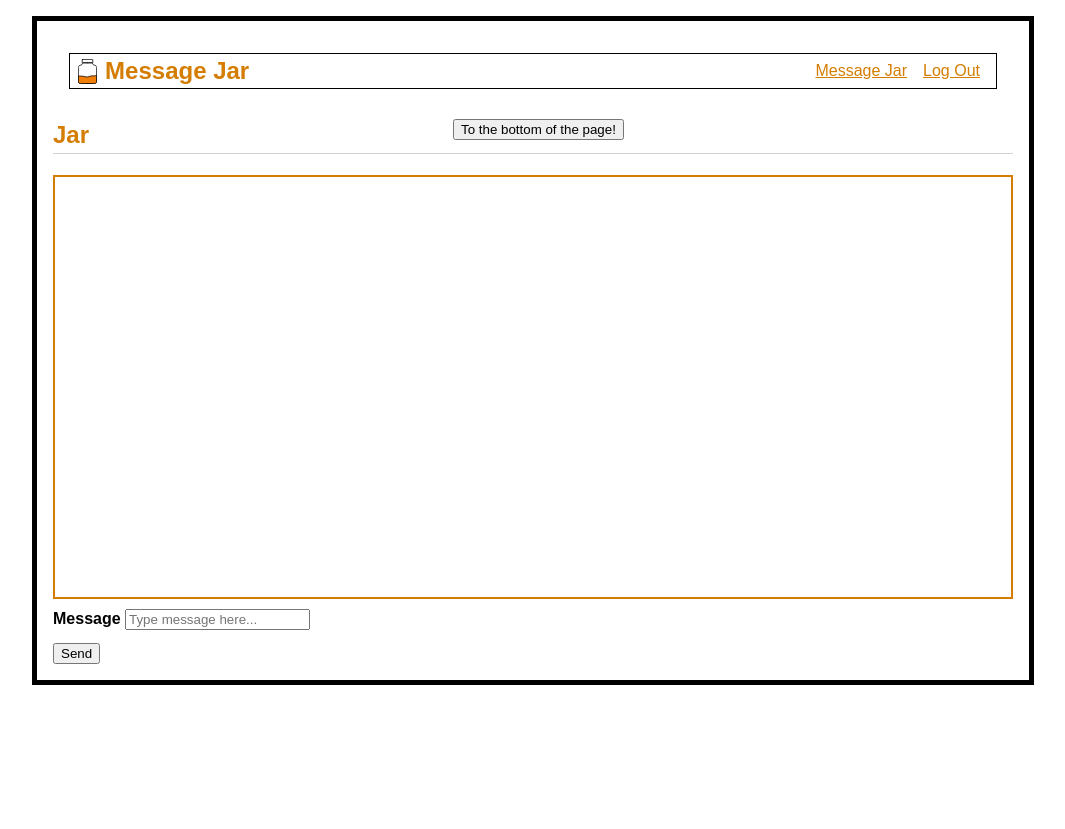
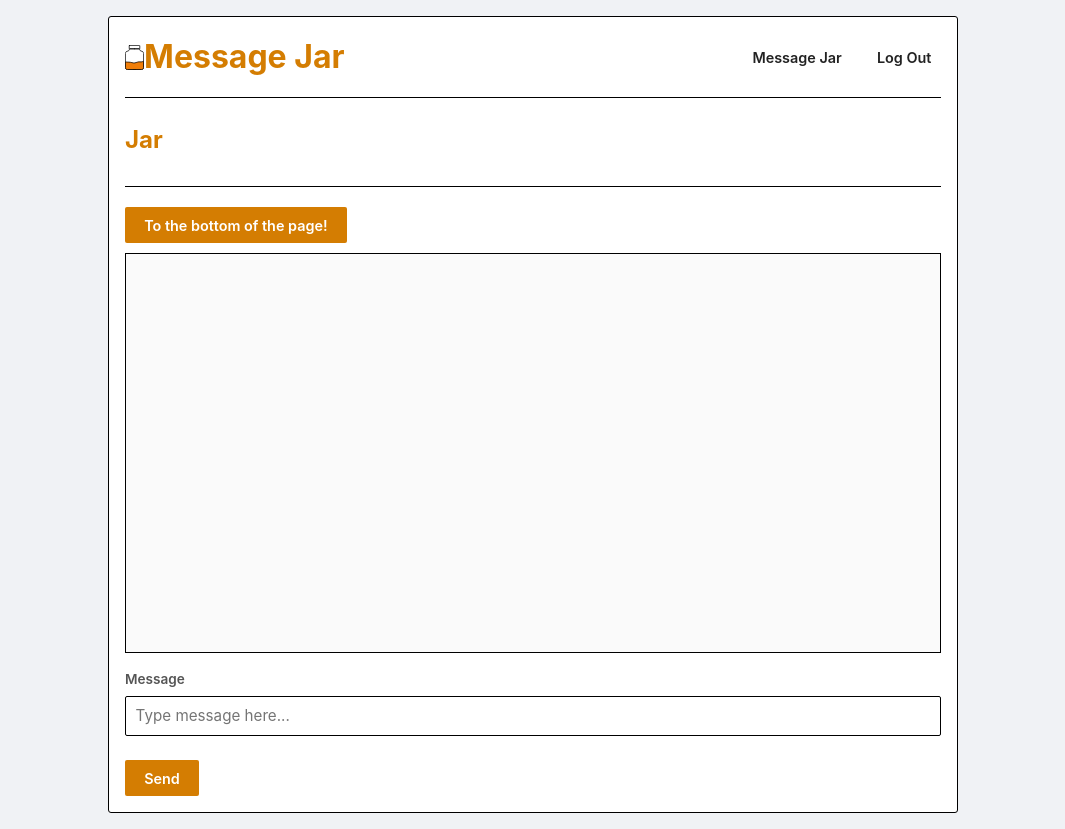
Before and after one commit to gavhu10/MessageJar, a Flask app: page /jar/lobby in a window 1280 px wide. Shown: the whole page, without its empty margins (107-1172 px from the left). Before the commit the page ends 685 px from the top, so only its background shows below. Run offline with Flask 3, Linux system fonts and the light colour scheme; a user stored in the database is signed in; data comes from the database, SQL or seed files in the repository; data that the repository does not hold is empty.

Commit message:
Improve css

```diff
--- a/static/style.css
+++ b/static/style.css
@@ -1,155 +1,109 @@
-* {
-  font-family: sans-serif;
+:root {
+  --primary: #d47d02;
+  --primary-hover: #b06802;
+  --bg-app: #f0f2f5;
+  --bg-white: #fff;
+  --text-main: #222;
+  --text-muted: #555;
+  --border-color: #000;
 }
 
-html {
-  /* border: black 5px solid; */
-  font-family: sans-serif;
-  background: white;
-  padding: 1rem;
+* {
+  box-sizing: border-box;
+  font-family: -apple-system, BlinkMacSystemFont, "Segoe UI", Roboto, Helvetica, Arial, sans-serif;
 }
 
+html { background: var(--bg-app); margin: 0; padding: 0; }
+
 body {
-  border: black 5px solid;
+  background: var(--bg-white);
+  max-width: 850px;
+  margin: 1rem auto;
   padding: 1rem;
-  max-width: 960px;
-  margin: 0 auto;
-  background: white;
+  border: 1px solid var(--border-color);
+  border-radius: 3px;
+  color: var(--text-main);
+  line-height: 1.5;
 }
 
-h1,
-h2,
-h3,
-h4,
-h5,
-h6 {
-  color: #d47d02;
-  margin: 1rem 0;
+/* Links */
+a {
+  color: var(--primary);
+  text-decoration: none;
+  transition: color .1s;
 }
+a:hover { color: var(--primary-hover); }
 
-a {
-  color: #d47d02;
-}
-
-/* hr {
-  border: 1em solid black;
-  border-top: 1px solid lightgray;
-} */
-
+/* Navigation */
 nav {
-  border: #000000 1px solid;
-  margin: 1em;
-}
-
-nav {
-  /* background: lightgray; */
   display: flex;
   align-items: center;
-  padding: 0 0.5rem;
+  padding-bottom: 1rem;
+  margin-bottom: 1.5rem;
+  border-bottom: 1px solid var(--border-color);
 }
 
 nav h1 {
   flex: auto;
   margin: 0;
+  font-size: 2rem;
 }
-
-nav h1 a {
-  text-decoration: none;
-  padding: 0.25rem 0.5rem;
-}
+nav h1 a { font-weight: 700; }
 
 nav ul {
   display: flex;
   list-style: none;
   margin: 0;
   padding: 0;
+  gap: 1rem;
 }
 
 nav ul li a,
-nav ul li span,
-header .action {
-  display: block;
-  padding: 0.5rem;
+nav ul li span {
+  font-weight: 600;
+  font-size: .9rem;
+  padding: .4rem .6rem;
+  color: var(--text-main);
 }
 
-
-.content>header {
-  border-bottom: 1px solid lightgray;
-  display: flex;
-  align-items: flex-end;
+nav ul li a:hover {
+  background: #f5f5f5;
+  color: var(--primary);
 }
 
-.content>header h1 {
-  flex: auto;
-  margin: 1rem 0 0.25rem 0;
+/* Headings */
+h1, h2, h3 {
+  color: var(--primary);
+  margin-top: 0;
+  font-weight: 700;
 }
 
-.flash {
-  margin: 1em 0;
-  padding: 1em;
-  background: #cae6f6;
-  border: 1px solid #d47d02;
+.content > header {
+  border-bottom: 1px solid var(--border-color);
+  margin-bottom: 1.25rem;
+  padding-bottom: .5rem;
 }
 
-
-.content:last-child {
-  margin-bottom: 0;
+/* Chat Container */
+#container {
+  border: 1px solid var(--border-color);
+  background: #fafafa;
+  height: 400px;
+  overflow-y: auto;
+  padding: 1rem;
+  margin-bottom: 1rem;
 }
 
-.content form {
-  margin: 1em 0;
-  display: flex;
-  flex-direction: column;
-}
+#container p { margin: 0; }
 
-.content label {
-  font-weight: bold;
-  margin-bottom: 0.5em;
-}
-
-.content input,
-.content textarea {
-  margin-bottom: 1em;
-}
-
-.content textarea {
-  min-height: 12em;
-  resize: vertical;
-}
-
-input.danger {
-  color: #cc2f2e;
-}
-
-input[type=submit] {
-  align-self: start;
-  min-width: 10em;
-}
-
-
-/*
-#container {
-  border: 1px solid #ccc;
-  height: 400px;
-  overflow-y: scroll;
-  padding: 10px;
-  margin-bottom: 10px;
-}
-*/
-
-
-
-#toTheBottom {
+/* Messages */
+.message {
   position: relative;
-  bottom: 35px;
-  right: -400px;
-}
-
-.message {
-  border: 1px solid #000000;
-  position: relative;
-  padding: 6px 8px;
-  margin: 4px 0;
+  background: #fff;
+  border: 1px solid #e0e0e0;
+  padding: 8px 12px;
+  max-width: 90%;
+  margin-bottom: 8px !important; /* not sure why margin-bottom is ignored without !important */
 }
 
 .message .ts {
@@ -158,56 +112,85 @@ input[type=submit] {
   right: 8px;
   top: 50%;
   transform: translateY(-50%);
-  background: rgba(0, 0, 0, 0.75);
+  background: #333;
   color: #fff;
   padding: 2px 6px;
-  border-radius: 4px;
-  font-size: 12px;
+  border-radius: 2px;
+  font-size: 11px;
   white-space: nowrap;
 }
 
-.message:hover .ts {
+.message:hover .ts { display: block; }
+
+/* Forms */
+.content label {
   display: block;
+  font-weight: 600;
+  font-size: .85rem;
+  margin-bottom: .4rem;
+  color: var(--text-muted);
 }
 
-#container {
-  border: 2px solid #d47d02;
-  height: 400px;
-  overflow-y: scroll;
-  padding: 10px;
-  margin-bottom: 10px;
+.content input[type="text"],
+.content input[type="password"],
+.content textarea {
+  width: 100%;
+  padding: .6rem;
+  border: 1px solid var(--border-color);
+  border-radius: 2px;
+  background: #fff;
+  font-size: .95rem;
+  transition: border-color .1s;
 }
 
-@media (max-width:480px) {
-  #toTheBottom {
-    position: relative;
-    bottom: 35px;
-    right: -110px;
-  }
-
-  nav h1 {
-    font-size: 17px;
-  }
+.content input:focus {
+  outline: none;
+  border-color: var(--primary);
 }
 
-/* #room-links a {
-  padding: 5px;
-  margin: 25px;
-  border: 5px solid black;
-} */
+/* Buttons */
+input[type=submit],
+button,
+#toTheBottom {
+  background: var(--primary);
+  color: #fff;
+  border: none;
+  padding: .6rem 1.2rem;
+  border-radius: 2px;
+  font-weight: 600;
+  font-size: .9rem;
+  cursor: pointer;
+  transition: background .1s;
+}
 
+input[type=submit]:hover,
+button:hover,
+#toTheBottom:hover {
+  background: var(--primary-hover);
+}
+
+#toTheBottom {
+  margin-bottom: 10px;
+  display: inline-block;
+}
+
+/* Tokens */
 #tokens p {
   display: flex;
   align-items: center;
-  /* Vertically centers the text and SVG */
   gap: 8px;
-  /* Adds a nice consistent space between text and icon */
-  margin-bottom: 10px;
-  /* Optional spacing between rows */
+  font-size: .9rem;
+  color: var(--text-muted);
+  border: 1px solid #e8e8e8;
+  padding: .5rem;
+  width: fit-content;
 }
 
-/* Optional: Ensures the SVG inherits the text color */
-#tokens svg {
-  display: block;
-  fill: currentColor;
+/* Responsive */
+@media (max-width: 600px) {
+  body {
+    margin: 0;
+    border: none;
+    padding: 1rem;
+  }
 }
--- a/templates/auth/login.html
+++ b/templates/auth/login.html
@@ -7,9 +7,10 @@
 {% block content %}
 <form method="post">
   <label for="username">Username</label>
-  <input name="username" id="username" required>
+  <input name="username" type="text" id="username" required>
   <br><label for="password">Password</label>
   <input type="password" name="password" id="password" required>
+  <br><br>
   <input type="submit" value="Log In">
 </form>
 {% endblock %}
--- a/templates/auth/register.html
+++ b/templates/auth/register.html
@@ -7,11 +7,12 @@
 {% block content %}
 <form method="post">
   <label for="username">Username</label>
-  <input name="username" id="username" required>
+  <input name="username" type="text" id="username" required>
   <br><label for="password">Password</label>*Note: your account cannot be recovered if you forget your password!
   <input type="password" name="password" id="password" required>
   Retype password:
   <input name="password_rep" id="password_rep" type="password" required>
+  <br><br>
   <input type="submit" value="Register">
 </form>
 {% endblock %}
--- a/templates/jars/jar.html
+++ b/templates/jars/jar.html
@@ -12,7 +12,7 @@
   <label>Message</label>
   <input type="text" class="form-control" id="message" placeholder="Type message here...">
 </div>
-
+<br>
 <button type="button" id="sendMessageButton" class="btn btn-primary">Send</button>
 
 <script>
--- a/templates/jars/main.html
+++ b/templates/jars/main.html
@@ -26,6 +26,7 @@ You are not part of any rooms right now. :( <br><br>
 To create a new room, fill in the form below:
 <form action="{{ url_for('jar.index') }}" method="post">
   <input type="text" name="room_name" placeholder="Room Name" autocomplete="off" required>
+  <br><br>
   <input type="submit" value="Add Room">
 </form>
 {% endblock %}
--- a/templates/user/pass_change.html
+++ b/templates/user/pass_change.html
@@ -12,6 +12,7 @@
   <input name="new_password" id="new_password" type="password" required>
   Retype password:
   <input name="new_password_rep" id="new_password_rep" type="password" required>
+  <br><br>
   <input type="submit" value="Change Password">
 </form>
 {% endblock %}
--- a/templates/user/token.html
+++ b/templates/user/token.html
@@ -32,6 +32,7 @@ Here are your tokens:
 Create a new token here:
 <form action="{{ url_for('user.tokens') }}" method="post">
     <input type="text" name="token_name" placeholder="Token name" autocomplete="off" required>
+    <br><br>
     <input type="submit" value="Add Token">
 </form>
 {% endblock %}
```
